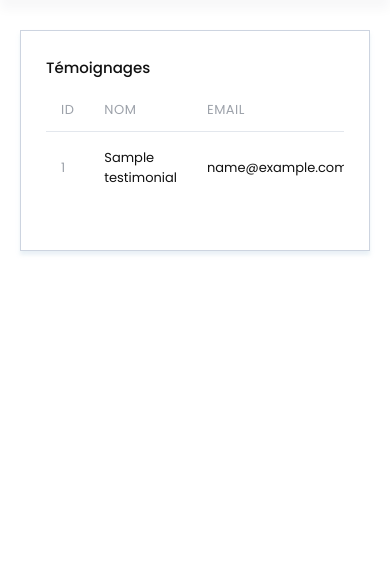
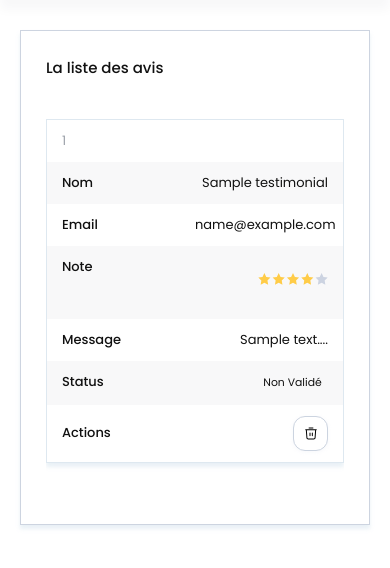
Before and after one commit to iamansaka/4pp1c, a Symfony app: template templates/pages/admin/testimonials/index.html.twig in a window 390 px wide. Shown: the part 61-629 px from the top of the page. Run offline with Twig, Linux system fonts and the light colour scheme; the template is opened without the code that fills it: most values are stand-ins (such as "Sample title", 1, 10 or a date in 2020); style sheets or scripts are compiled from the project's sources; some libraries are stand-ins or nearby versions.

Commit message:
:art: Display the cats and modifies the responsive style of the tables

```diff
--- a/assets/styles/components/_icon.scss
+++ b/assets/styles/components/_icon.scss
@@ -1,29 +1,18 @@
-.action-icon {
-  display: inline-flex;
-  align-items: center;
-  justify-content: center;
-  width: 25px;
-  height: 25px;
-  cursor: pointer;
-}
-
 .icon {
   font-size: 0;
   text-indent: -3000px;
-  width: 18px;
-  height: 18px;
-  font-size: var(--font-size-small);
+  width: 16px;
+  height: 16px;
   background-repeat: no-repeat;
+  background-size: contain;
   overflow: hidden;
+  &.icon-show {
+    background-image: url("../../images/icon/view.svg");
+  }
   &.icon-edit {
-    background-image: url("../../images/icon/edit.svg");
+    background-image: url("../../images/icon/edit-2.svg");
   }
   &.icon-delete {
-    background-image: url("../../images/icon/shape.svg");
-  }
-
-  &:hover {
-    filter: invert(31%) sepia(80%) saturate(3321%) hue-rotate(330deg) brightness(96%)
-      contrast(92%);
+    background-image: url("../../images/icon/draft.svg");
   }
 }
--- a/assets/styles/components/_tables.scss
+++ b/assets/styles/components/_tables.scss
@@ -2,6 +2,56 @@
   width: 100%;
   @include sm {
     overflow-x: auto;
+    .table {
+      border-collapse: collapse;
+    }
+    .table thead {
+      display: none;
+    }
+    .table tbody {
+      position: relative;
+      display: block;
+    }
+    .table,
+    .table body,
+    .table tr,
+    .table td {
+      display: block;
+      width: 100%;
+    }
+
+    .table tr {
+      margin-bottom: 1rem;
+      border: 1px solid #dee8f0;
+      box-shadow: 0px 4px 4px rgba(228, 237, 244, 0.8);
+      &:nth-child(even) td:nth-child(even) {
+        background-color: #e0e3ed;
+      }
+    }
+
+    .table td::before {
+      content: attr(data-label);
+      position: absolute;
+      left: 0;
+      width: 50%;
+      padding-left: 1rem;
+      font-size: var(--font-size-small);
+      font-weight: var(--font-weight-medium);
+      text-align: left;
+    }
+
+    .table tbody tr td {
+      text-align: right;
+      padding-left: 50%;
+      &:nth-child(even) {
+        background-color: #f8f8f9;
+      }
+    }
+    .table-option {
+      display: flex !important;
+      align-items: center;
+      justify-content: end;
+    }
   }
 }
 
@@ -110,3 +160,31 @@
 // .table.cat {
 //   text-align: right;
 // }
+
+.table-option {
+  .btn-actions {
+    display: inline-flex;
+    align-items: center;
+    justify-content: center;
+    width: 35px;
+    height: 35px;
+    background: var(--white);
+    border: 1px solid #ccd4e0;
+    border-radius: 12px;
+    font-size: var(--font-size-regular);
+    box-shadow: 0px 1px 4px rgba(213, 222, 233, 0.2);
+    vertical-align: middle;
+    cursor: pointer;
+    transition: all 0.4s ease;
+    &:hover {
+      background-color: #f0f0f0;
+    }
+    &:not(:first-child) {
+      margin-left: 0.67rem;
+    }
+    &.tooltip::before {
+      width: auto;
+      padding: 0.313rem 0.568rem;
+    }
+  }
+}
--- a/assets/styles/layouts/_header.scss
+++ b/assets/styles/layouts/_header.scss
@@ -223,9 +223,12 @@
 
 .dropdown .dropdown-item {
   padding: 0 20px;
-  transition: color 0.3s ease;
+  margin: 0.5rem;
+  transition: all 0.3s ease;
 
   &:hover {
     color: var(--blue-dark);
+    background-color: var(--white);
+    border-radius: 0.375rem;
   }
 }
--- a/src/Form/TestimonialsType.php
+++ b/src/Form/TestimonialsType.php
@@ -17,7 +17,8 @@ class TestimonialsType extends AbstractType
         $builder
             ->add('content', TextareaType::class, [
                 'attr' => [
-                    'class' => 'form-field'
+                    'class' => 'form-field',
+                    'rows' => 5,
                 ],
                 'label' => 'Mon témoignage',
                 'required' => false
--- a/templates/pages/admin/testimonials/index.html.twig
+++ b/templates/pages/admin/testimonials/index.html.twig
@@ -5,7 +5,7 @@
 {% block content %}
     <div class="card">
         <div class="card-content">
-            <h1 class="card-title mb-10">Témoignages</h1>
+            <h1 class="card-title mb-20">La liste des avis</h1>
             <div class="table-responsive">
                 <table class="table">
                     <thead>
@@ -22,13 +22,13 @@
                     <tbody>
                         {% for testimonial in testimonials %}
                             <tr>
-                                <th scope="row">{{ testimonial.id }}</th>
-                                <td>{{ testimonial.name }}</td>
-                                <td>{{ testimonial.email }}</td>
-                                <td><img src="{{ asset("build/images/stars/stars-"~ testimonial.rating ~".svg") }}" alt="Noté {{ testimonial.rating }} sur 5 étoiles" class="testimonials-rating"></td>
-                                <td>{{ testimonial.content | slice(0, 50) ~ '...' }}</td>
-                                <td><small class="status">Non Validé</small></td>
-                                <td><a href="{{ path('admin_testimonials_delete', {id: testimonial.id}) }}">Supprimé</a></td>
+                                <th data-label="Id" scope="row">{{ testimonial.id }}</th>
+                                <td data-label="Nom">{{ testimonial.name }}</td>
+                                <td data-label="Email">{{ testimonial.email }}</td>
+                                <td data-label="Note"><img src="{{ asset("build/images/stars/stars-"~ testimonial.rating ~".svg") }}" alt="Noté {{ testimonial.rating }} sur 5 étoiles" class="testimonials-rating"></td>
+                                <td data-label="Message">{{ testimonial.content | slice(0, 50) ~ '...' }}</td>
+                                <td data-label="Status"><small class="status">Non Validé</small></td>
+                                <td data-label="Actions" class="table-option"><a href="{{ path('admin_testimonials_delete', {id: testimonial.id}) }}"class="btn-actions btn-actions-icon tooltip" alt="Supprimer"><span class="icon icon-delete">Supprimer</span></a></td>
                             </tr>
 
                         {% endfor %}
--- a/templates/partials/admin/_header.html.twig
+++ b/templates/partials/admin/_header.html.twig
@@ -44,7 +44,7 @@
                     </a>
                 </li>
                 <li class="nav-item">
-                    <a href="#">
+                    <a href="{{ path('admin_pets') }}">
                         <i class="fa-solid fa-paw nav-icon"></i>
                         <span>Pets</span>
                     </a>
```
Also changed, not shown: assets/styles/components/_badge.scss (+36 -11 lines), src/Controller/Admin/PetsController.php (added, +29 -0 lines), src/Form/PetsType.php (added, +37 -0 lines), src/Repository/PetsRepository.php (+8 -0 lines), templates/pages/admin/category/index.html.twig (+6 -6 lines), templates/pages/admin/pets/index.html.twig (added, +55 -0 lines), assets/images/icon/draft.svg (added), assets/images/icon/edit-2.svg (added), assets/images/icon/view.svg (added).
